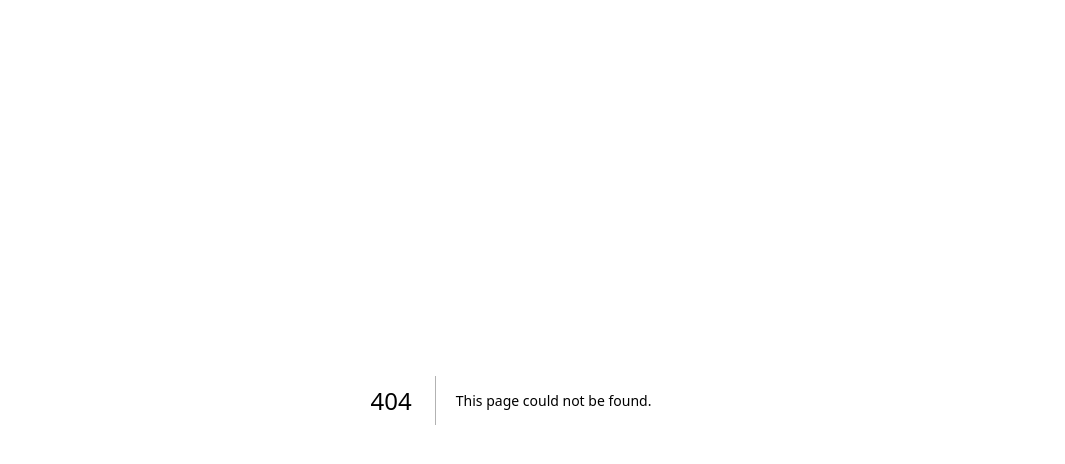
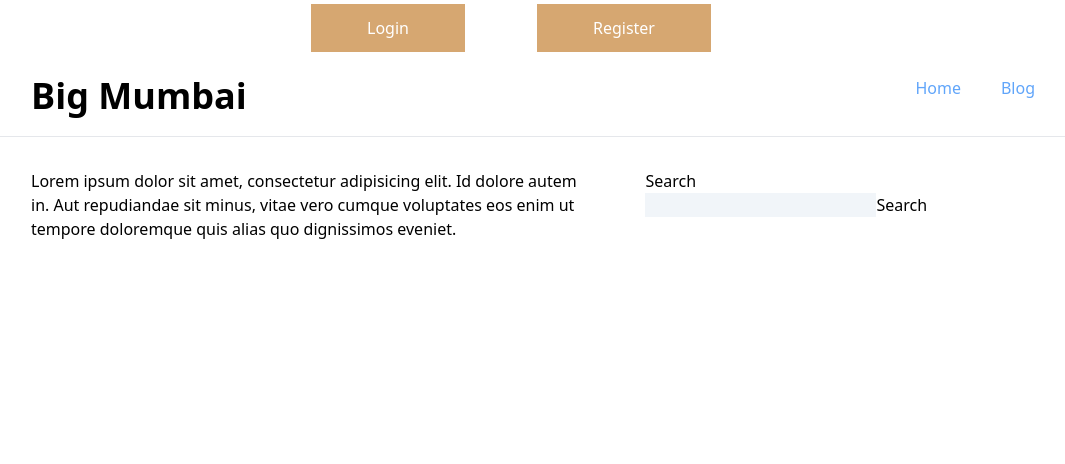
Before and after one commit to chanchalka/big-mumbai, a Next.js app: page /blog in a window 1280 px wide. Before the commit this address had no page. Shown: the top 464 px of the page, without its empty margins (129-1194 px from the left). Built offline with nearby package versions, Linux system fonts and the light colour scheme.

Commit message:
Create page.tsx

```diff
--- /dev/null
+++ b/src/app/blog/page.tsx
@@ -0,0 +1,22 @@
+import Header from '@/components/Header'
+import React from 'react'
+
+const page = () => {
+  return (
+    <>
+    <Header/>
+    <div className='w-4/5 m-auto flex'>
+        <div className="w-3/5 p-8">
+           Lorem ipsum dolor sit amet, consectetur adipisicing elit. Id dolore autem in. Aut repudiandae sit minus, vitae vero cumque voluptates eos enim ut tempore doloremque quis alias quo dignissimos eveniet.
+        </div>
+        <div className="w-2/5 p-8">
+        <p>Search</p>
+        <input type="search" name="search" id="search" className=' bg-slate-100'/>
+        <button>Search</button>
+        </div>
+    </div>
+    </>
+  )
+}
+
+export default page
```
